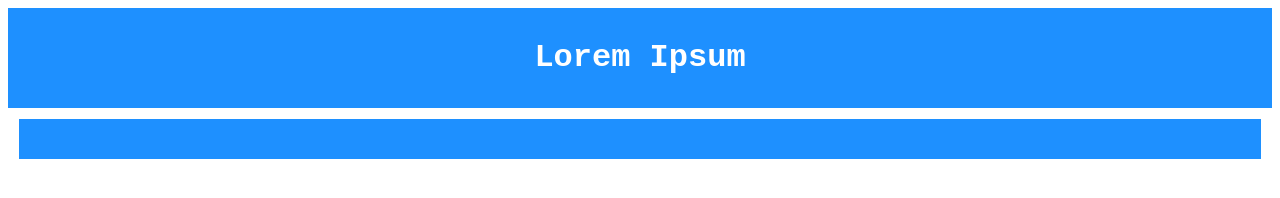
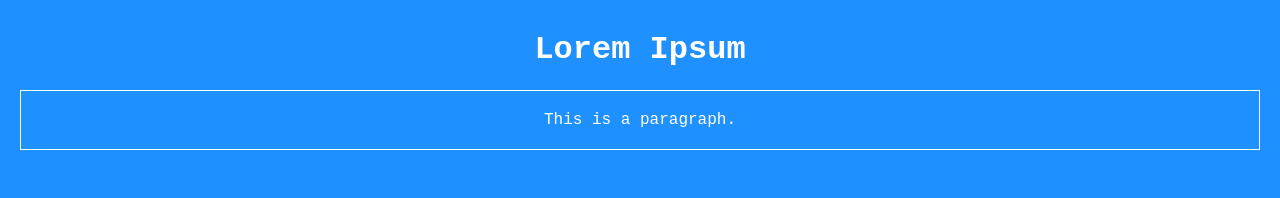
Before and after one commit to s36264/s36264.github.io, a plain HTML site: page index.html in a window 1280 px wide. Drawn offline with Linux system fonts and the light colour scheme.

Commit message:
Update index.html

```diff
--- a/index.html
+++ b/index.html
@@ -1,15 +1,18 @@
 <!DOCTYPE html>
 <html lang="eng">
-<header style="
+<head>
+<style>
+    body{
     background-color: dodgerblue;
     color: white;
     font-family: 'Courier New', Courier, monospace;
     margin: 0px;
     padding:10px;
     text-align: center;
-        ">
+    }
+</style>
+</head>
 <h1>Lorem Ipsum</h1>
-    </header>
 
     <div style="
          margin: 10px;
@@ -19,5 +22,9 @@
          color: white;
          font-family:'Courier New', Courier, monospace
      ">
-        <h2s style="text-align:center;"
+        <h2s style="text-align:center;">
+            This is a paragraph.
+        </h2s>
+        <div>
+        </div>
 </html>
```
Lines whose indentation alone changed are shown as unchanged.
